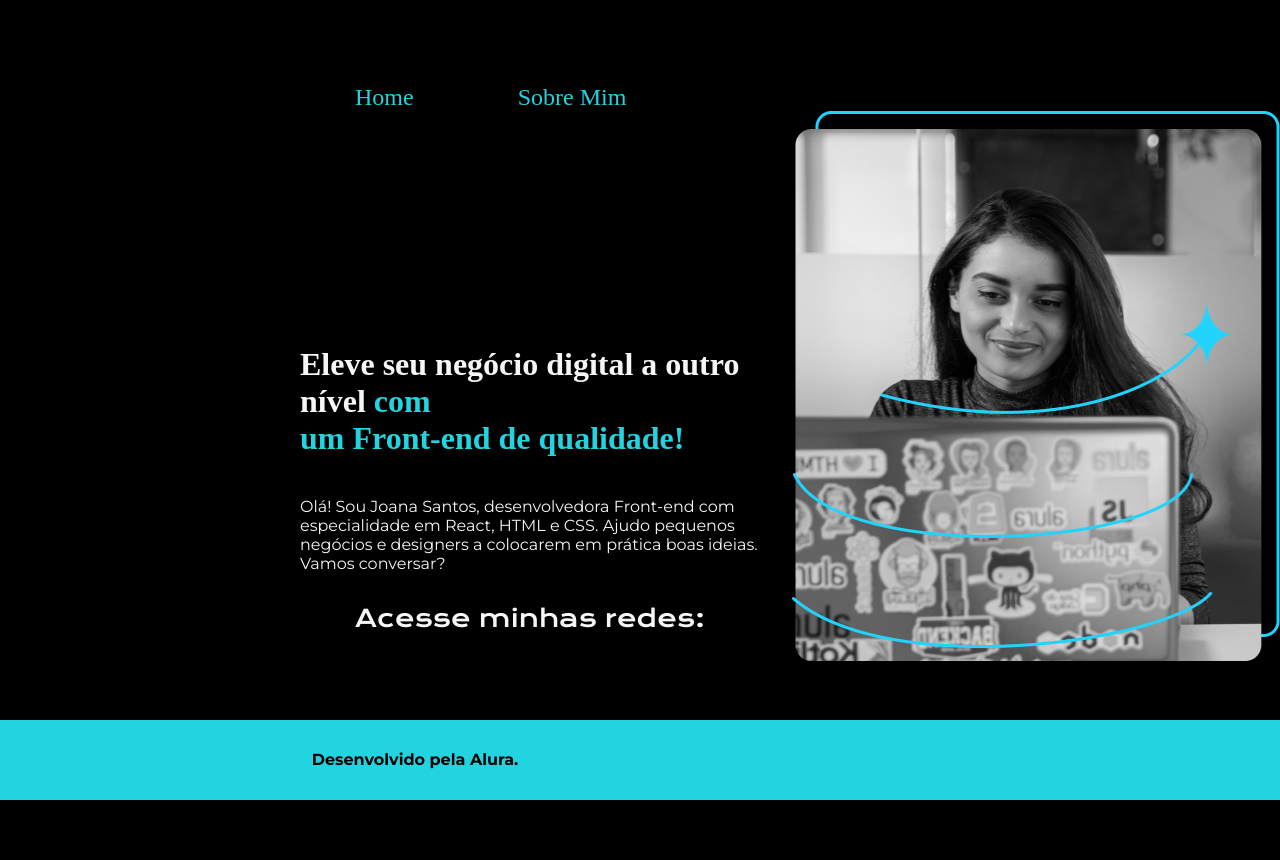
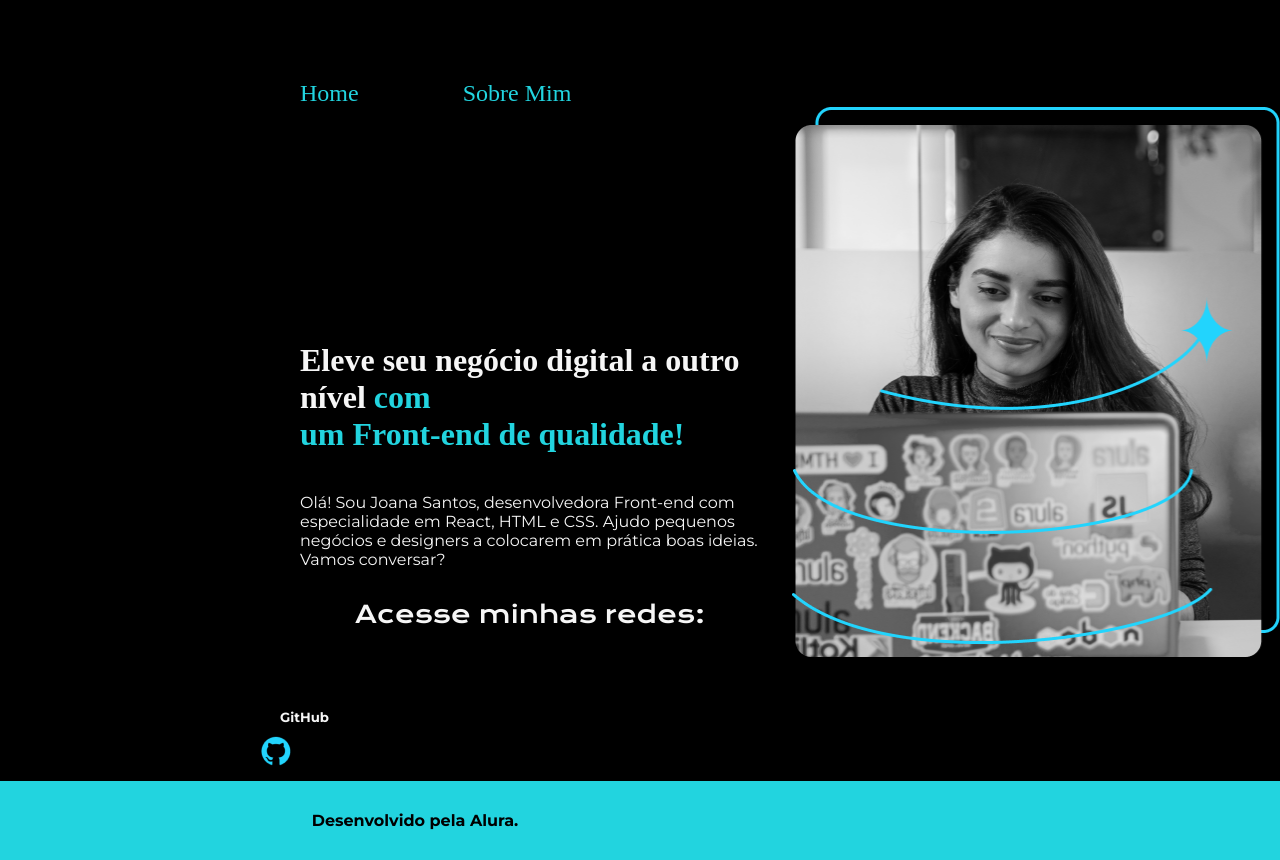
Before and after one commit to vittigabr/HTML-CSS-JavaScript, a plain HTML site: page SobreMim/index.html in a window 1280 px wide. Before the commit the page ends 800 px from the top, so only its background shows below. Drawn offline with nearby package versions, Linux system fonts and the light colour scheme.

Commit message:
tentativa de colocar os botões de rede social

```diff
--- a/SobreMim/index.html
+++ b/SobreMim/index.html
@@ -24,6 +24,12 @@
         </div>
 
         <p class="textRedesSociais">Acesse minhas redes:</p>
+
+        <section class="partGit">
+            <h5 class="github">GitHub</h5>
+            <img class="imgGit" src="imagem/LogoGithub.png" alt="Logo GitHub">
+
+        </section>
     </main>
 
     <footer>
--- a/SobreMim/style/style.css
+++ b/SobreMim/style/style.css
@@ -57,8 +57,8 @@ h1{
 }
 
 section{
-    padding-top: 84px;
-    padding-left: 305px;
+    padding-top: 80px;
+    padding-left: 250px;
 }
 
 .textRedesSociais{
@@ -66,7 +66,7 @@ section{
     font-family: var(--fonte-primaria);
     font-size: 1.5rem;
     padding-left: 355px;
-    padding-top: 30px
+    padding-top: 30px;
 }
 
 nav a{
@@ -78,6 +78,17 @@ nav a{
 
 nav a:hover{
     color: var(--cor-terciaria);
+}
+
+.imgGit{
+    padding: 10px
+}
+
+.github{
+    font-family: var(--fonte-secundaria);
+    color: var(--cor-secundaria);
+    padding: 0 0 0 30px;
+
 }
 
 footer{
```
